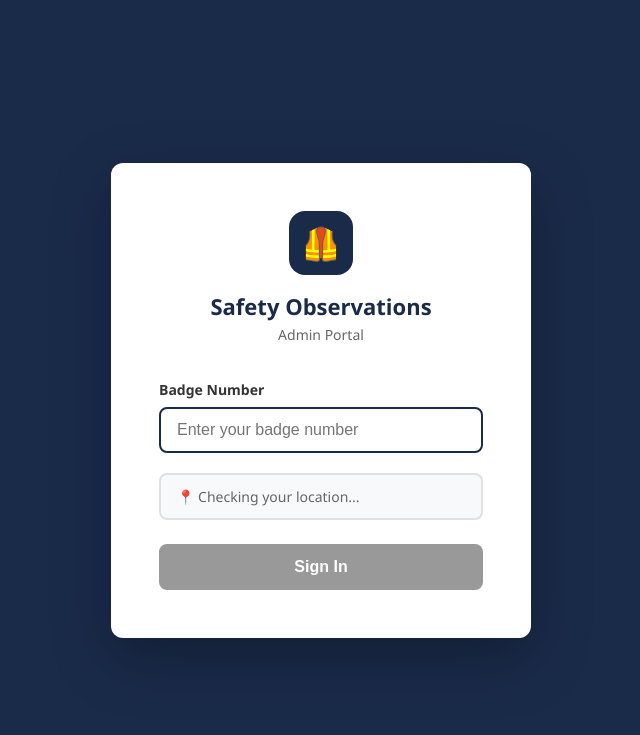
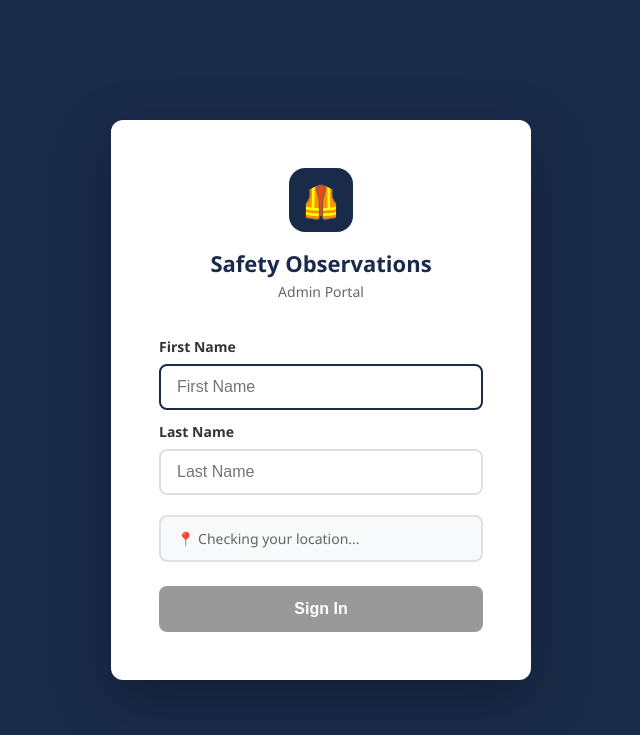
Before and after one commit to slalabama/safety-observations, a FastAPI app: page /admin/login in a window 1280 px wide. Shown: the top 735 px of the page, without its empty margins (319-959 px from the left). Run offline with FastAPI, Linux system fonts and the light colour scheme.

Commit message:
Replace badge login with first/last name lookup, keep GPS geofencing

```diff
--- a/app/templates/login.html
+++ b/app/templates/login.html
@@ -148,8 +148,10 @@
         <div class="error-msg" id="errorMsg"></div>
 
         <div class="form-group">
-            <label for="badge">Badge Number</label>
-            <input type="text" id="badge" placeholder="Enter your badge number" autofocus>
+            <label for="firstName">First Name</label>
+            <input type="text" id="firstName" placeholder="First Name" autofocus>
+            <label for="lastName" style="margin-top:12px;display:block;">Last Name</label>
+            <input type="text" id="lastName" placeholder="Last Name">
         </div>
 
         <div class="gps-status" id="gpsStatus">
@@ -196,12 +198,13 @@
         }
 
         async function doLogin() {
-            const badge = document.getElementById('badge').value.trim();
+            const firstName = document.getElementById('firstName').value.trim();
+            const lastName = document.getElementById('lastName').value.trim();
             const errorMsg = document.getElementById('errorMsg');
             const loginBtn = document.getElementById('loginBtn');
 
-            if (!badge) {
-                showError('Please enter your badge number');
+            if (!firstName || !lastName) {
+                showError('Please enter both first and last name');
                 return;
             }
 
@@ -215,7 +218,8 @@
                     headers: { 'Content-Type': 'application/json' },
                     credentials: 'include',
                     body: JSON.stringify({
-                        badge: badge,
+                        first_name: firstName,
+                        last_name: lastName,
                         latitude: userLat,
                         longitude: userLon
                     })
```
Also changed, not shown: app/routers/admin_auth.py (+5 -3 lines).
